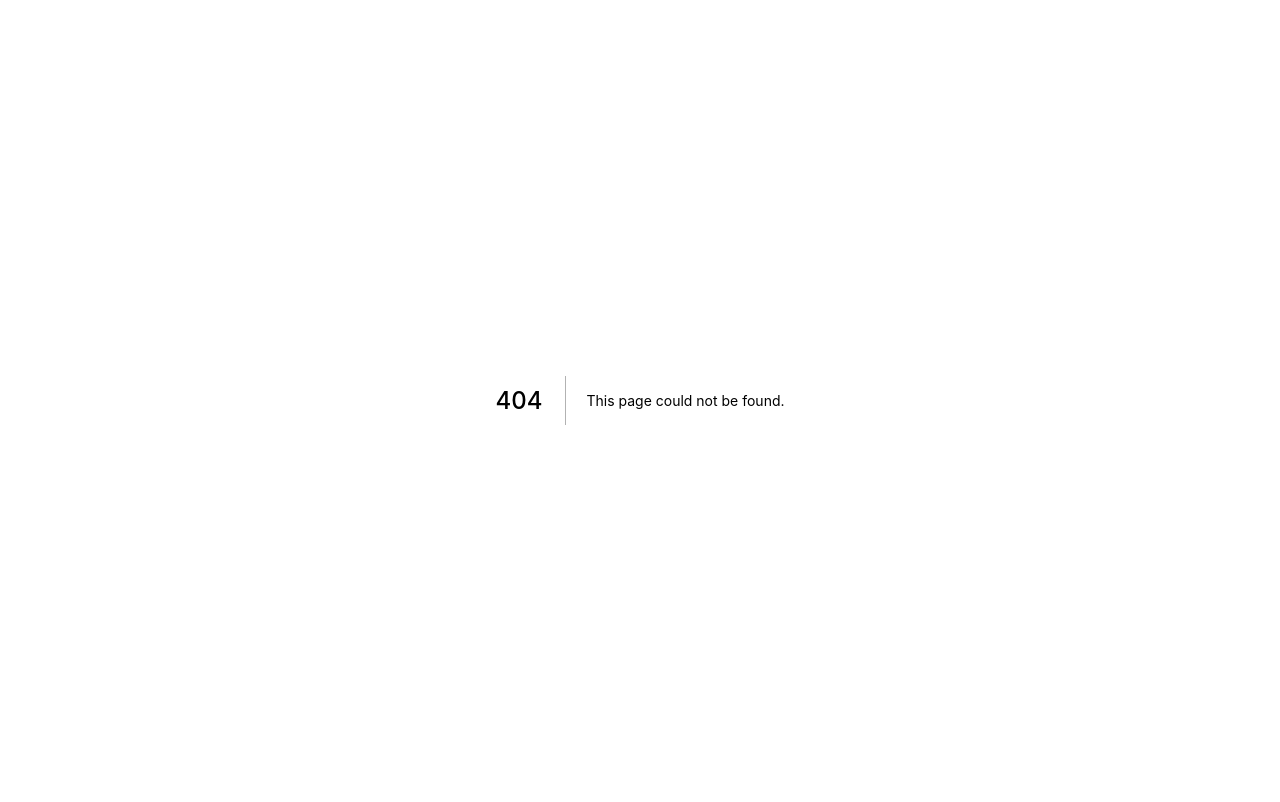
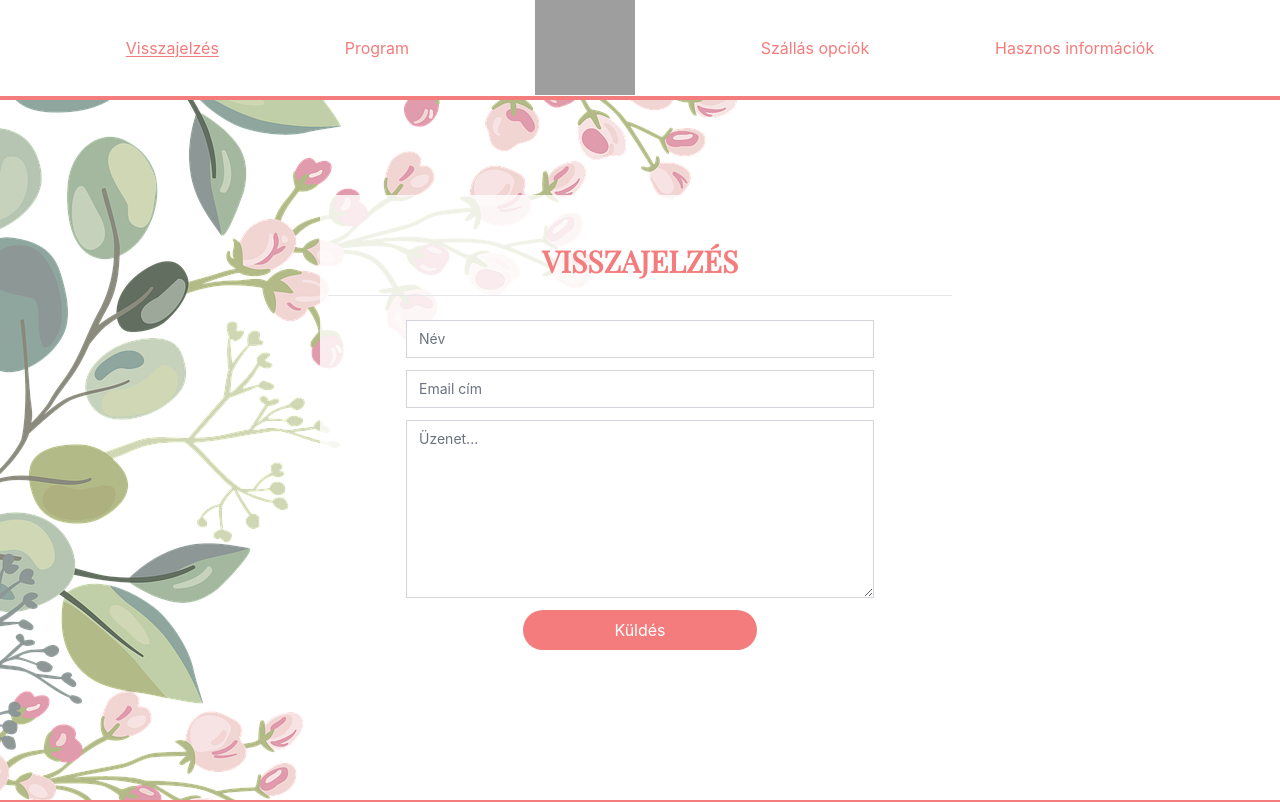
Before and after one commit to Vityasd1/wedding, a Next.js app: page /feedback in a window 1280 px wide. Before the commit this address had no page. Shown: the top 802 px of the page. Built offline with nearby package versions, Linux system fonts and the light colour scheme; grey boxes are pictures that could not be loaded.

Commit message:
feedback, inster pdf into infos page

```diff
--- a/components/Header.js
+++ b/components/Header.js
@@ -12,7 +12,12 @@ export const Header = (props) => {
   return (
     <>
       <div className={'hidden md:flex flex-row justify-evenly items-center h-24 text-main'}>
-        <p className={'hover:scale-125 transition-all hover:text-[#4B5563] cursor-pointer'}>Meghívó</p>
+        <Link href={'/feedback'}>
+          <a>
+            <p
+              className={router.pathname === '/feedback' ? 'underline underline-offset-2' : 'hover:scale-125 transition-all hover:underline hover:underline-offset-2 cursor-pointer'}>Visszajelzés</p>
+          </a>
+        </Link>
         <Link href={'/program'}>
           <a>
             <p
@@ -56,6 +61,10 @@ export const Header = (props) => {
               <p onClick={() => setToggle(!toggle)}
                  className={router.pathname === '/' ? 'underline text-main text-xl' : 'text-xl hover:scale-125 transition-all hover:underline hover:underline-offset-2 cursor-pointer'}>Kezdőlap</p>
             </Link>
+            <Link href={'/feedback'}>
+              <p onClick={() => setToggle(!toggle)}
+                 className={router.pathname === '/feedback' ? 'underline text-main text-xl' : 'text-xl hover:scale-125 transition-all hover:underline hover:underline-offset-2 cursor-pointer'}>Visszajelzés</p>
+            </Link>
             <Link href={'/program'}>
               <p onClick={() => setToggle(!toggle)}
                  className={router.pathname === '/program' ? 'underline text-main text-xl' : 'text-xl hover:scale-125 transition-all hover:underline hover:underline-offset-2 cursor-pointer'}>Program</p>
--- a/package.json
+++ b/package.json
@@ -11,11 +11,14 @@
   "dependencies": {
     "@heroicons/react": "^1.0.6",
     "@react-google-maps/api": "^2.12.0",
+    "emailjs-com": "^3.2.0",
     "next": "12.1.6",
     "react": "18.1.0",
     "react-countdown": "^2.3.2",
     "react-dom": "18.1.0",
+    "react-hot-toast": "^2.4.0",
     "react-loader-spinner": "^5.3.4",
+    "react-toastify": "^9.1.1",
     "sharp": "^0.31.1",
     "swiper": "^8.2.5",
     "typed.js": "^2.0.12"
--- /dev/null
+++ b/pages/feedback.js
@@ -0,0 +1,110 @@
+import React, { useRef } from 'react'
+import emailjs from 'emailjs-com'
+import { Header } from '../components/Header'
+import { Timer } from '../components/Timer'
+import { ToastContainer, toast } from 'react-toastify';
+import 'react-toastify/dist/ReactToastify.css';
+
+
+
+export default function Feedback () {
+  const form = useRef()
+
+  const sendEmail = (e) => {
+    e.preventDefault();
+    emailjs.sendForm('service_t2g5bsr', 'template_47cngd7', form.current, 'user_UjmOFSlktDIhZjgnFIoF0').then((result) => {
+      form.current.reset();
+      toast.success('Sikeres küldés! 😊', {
+        position: "bottom-center",
+        autoClose: 5000,
+        hideProgressBar: true,
+        closeOnClick: true,
+        pauseOnHover: true,
+        draggable: true,
+        progress: undefined,
+        theme: "light",
+      });
+    }, (error) => {
+      toast.success('Sikertelen küldés kérlek próbáld újra később', {
+        position: "bottom-center",
+        autoClose: 5000,
+        hideProgressBar: true,
+        closeOnClick: true,
+        pauseOnHover: true,
+        draggable: true,
+        progress: undefined,
+        theme: "light",
+      });
+    })
+  }
+
+
+  return (
+    <>
+      <div className="flex flex-col h-screen">
+        <Header/>
+        <div className="flex flex-col items-center h-full justify-center bg-[url('/images/bgs.svg')] border-t-4 border-main ">
+          <div className="container">
+            <div className={"p-2 rounded-2xl bg-white mx-auto py-8 bg-opacity-80 lg:w-1/2 md:w-2/3"}>
+            <h1 className="text-center uppercase font-indie font-semibold my-4 text-3xl text-main">Visszajelzés</h1>
+            <hr/>
+            <form ref={form} onSubmit={sendEmail} className="mx-auto w-3/4 my-6 flex flex-col gap-3">
+              <input
+                id="name"
+                name="name"
+                type="text"
+                required
+                className="appearance-none rounded-none relative block
+                  w-full px-3 py-2 border border-gray-300
+                  placeholder-gray-500 text-gray-900 rounded-md
+                  focus:outline-none focus:ring-main
+                  focus:border-main focus:z-10 sm:text-sm"
+                placeholder="Név"
+              />
+              <input
+                id="email-address"
+                name="email"
+                type="email"
+                autoComplete="email"
+                required
+                className="appearance-none rounded-none relative block
+                  w-full px-3 py-2 border border-gray-300
+                  placeholder-gray-500 text-gray-900 rounded-md
+                  focus:outline-none focus:ring-main
+                  focus:border-main focus:z-10 sm:text-sm"
+                placeholder="Email cím"
+              />
+              <textarea
+                id="message"
+                name="message"
+                rows={8}
+                required
+                className="appearance-none rounded-none relative block
+                  w-full px-3 py-2 border border-gray-300
+                  placeholder-gray-500 text-gray-900 rounded-md
+                  focus:outline-none focus:ring-main
+                  focus:border-main focus:z-10 sm:text-sm"
+                placeholder="Üzenet..."
+              />
+              <input type="submit" value="Küldés" className="bg-main text-white rounded-full py-2 w-1/2 mx-auto"/>
+            </form>
+          </div>
+        </div>
+      </div>
+        <ToastContainer
+          position="bottom-center"
+          autoClose={5000}
+          hideProgressBar
+          newestOnTop={false}
+          closeOnClick
+          rtl={false}
+          pauseOnFocusLoss
+          draggable
+          pauseOnHover
+          theme="light"
+        />
+      </div>
+      <Timer/>
+    </>
+  )
+}
--- a/pages/infos.js
+++ b/pages/infos.js
@@ -1,8 +1,9 @@
-import React from 'react'
+import React, { useState } from 'react'
 import { Header } from '../components/Header'
 import { Timer } from '../components/Timer'
 
 export default function Infos () {
+
   return (
     <>
       <Header />
@@ -35,6 +36,11 @@ export default function Infos () {
             Ajka és Veszprém (és környéke) között transfer fog közlekedni az est folyamán.
           </p>
         </div>
+
+        <div
+          className="container bg-white mx-auto rounded-lg text-main bg-opacity-80 flex flex-col justify-center  p-6 gap-3 mb-12">
+          <iframe src="https://drive.google.com/file/d/1Rfnkri-TUi1mAo_fAUlyHMiwoLDJIahP/preview" className="w-full" height="690" allow="autoplay"></iframe>
+        </div>
       </div>
       <Timer />
     </>
```
Also changed, not shown: 1 other file (tests, documents, lock files or other folders).
